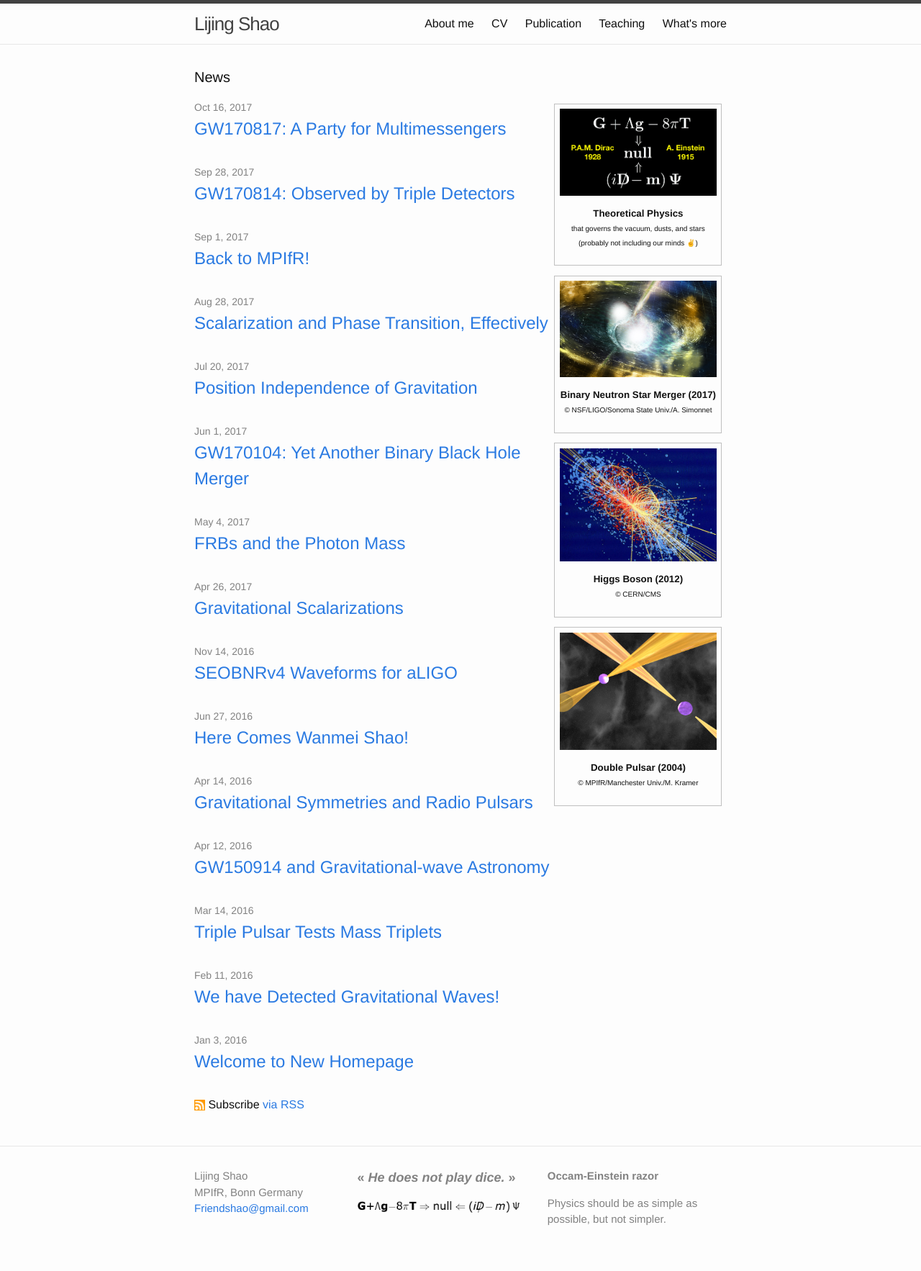
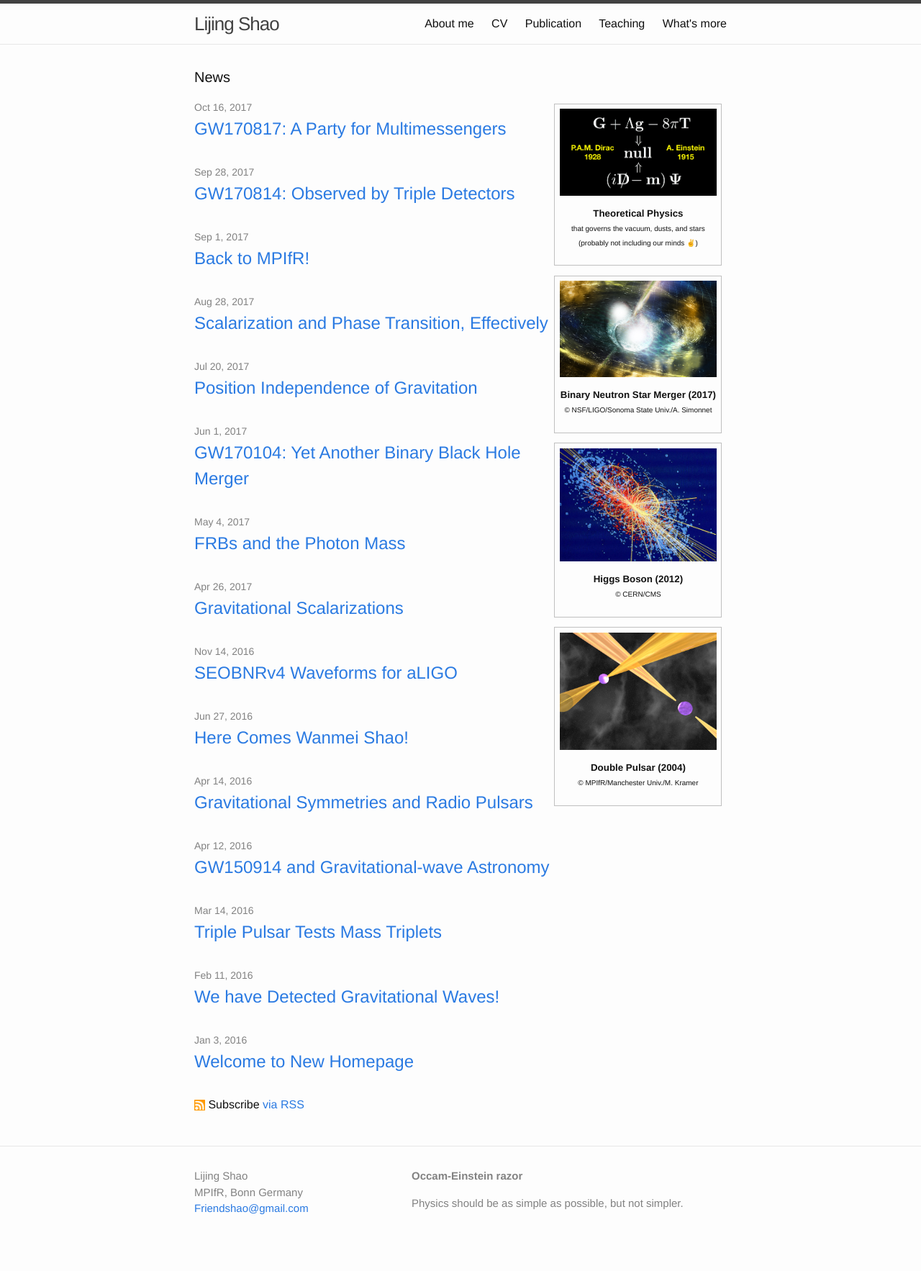
Before and after one commit to Friendshao/Friendshao.github.io, a Jekyll site: the page built from index.html, in a window 1280 px wide. Shown: the whole page at 72% size. Built offline with Jekyll 4.4.1, drawn with Linux system fonts in a browser that asks for light colours.

Commit message:
simplify footer

```diff
--- a/_includes/footer.html
+++ b/_includes/footer.html
@@ -12,11 +12,6 @@
       </div>
 
       <div class="footer-col footer-col-2">
-
-          <b><font size="4">&#xab; <i>He does not play dice.</i> &#xbb;</font></b>
-          <p> </p>
-          <img align="middle" src="http://friendshao.github.io/img/eqns3.gif"
-          style="width:225px;"></img>
 
         <ul class="social-media-list">
           {% if site.github_username %}
--- a/_sass/_layout.scss
+++ b/_sass/_layout.scss
@@ -132,13 +132,13 @@
 }
 
 .footer-col-2 {
-    width: -webkit-calc(35% - (#{$spacing-unit} / 2));
-    width:         calc(35% - (#{$spacing-unit} / 2));
+    width: -webkit-calc(10% - (#{$spacing-unit} / 2));
+    width:         calc(10% - (#{$spacing-unit} / 2));
 }
 
 .footer-col-3 {
-    width: -webkit-calc(35% - (#{$spacing-unit} / 2));
-    width:         calc(35% - (#{$spacing-unit} / 2));
+    width: -webkit-calc(60% - (#{$spacing-unit} / 2));
+    width:         calc(60% - (#{$spacing-unit} / 2));
 }
 
 @include media-query($on-laptop) {
```
